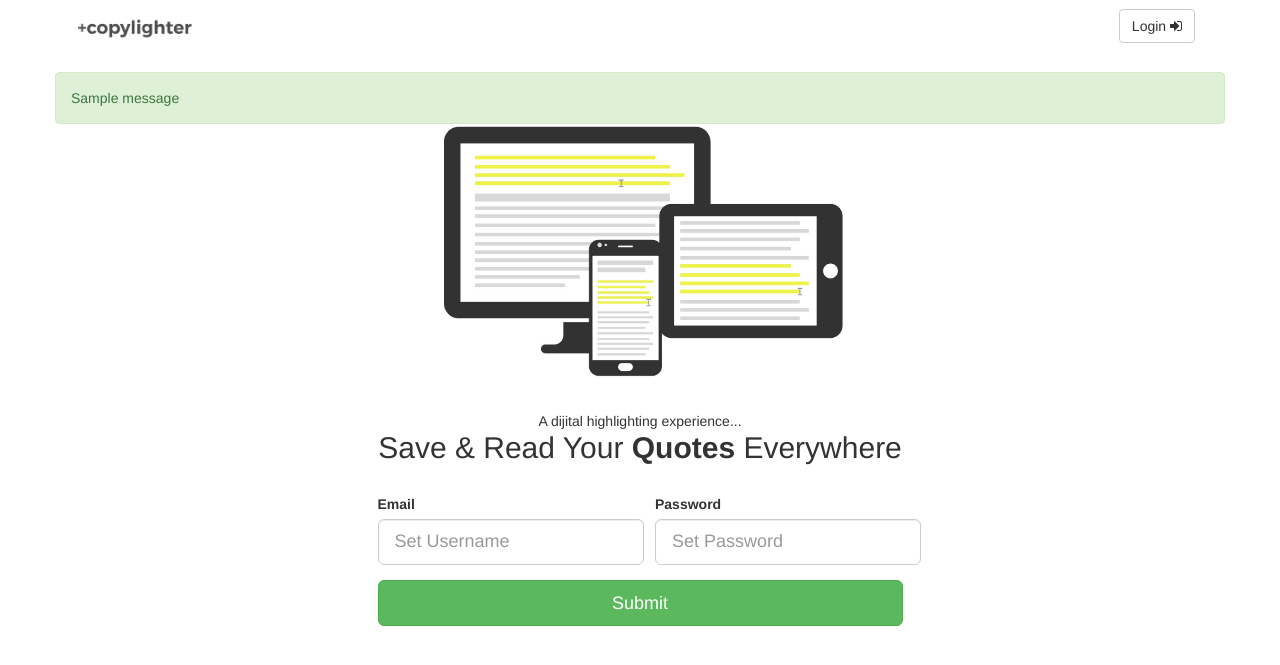
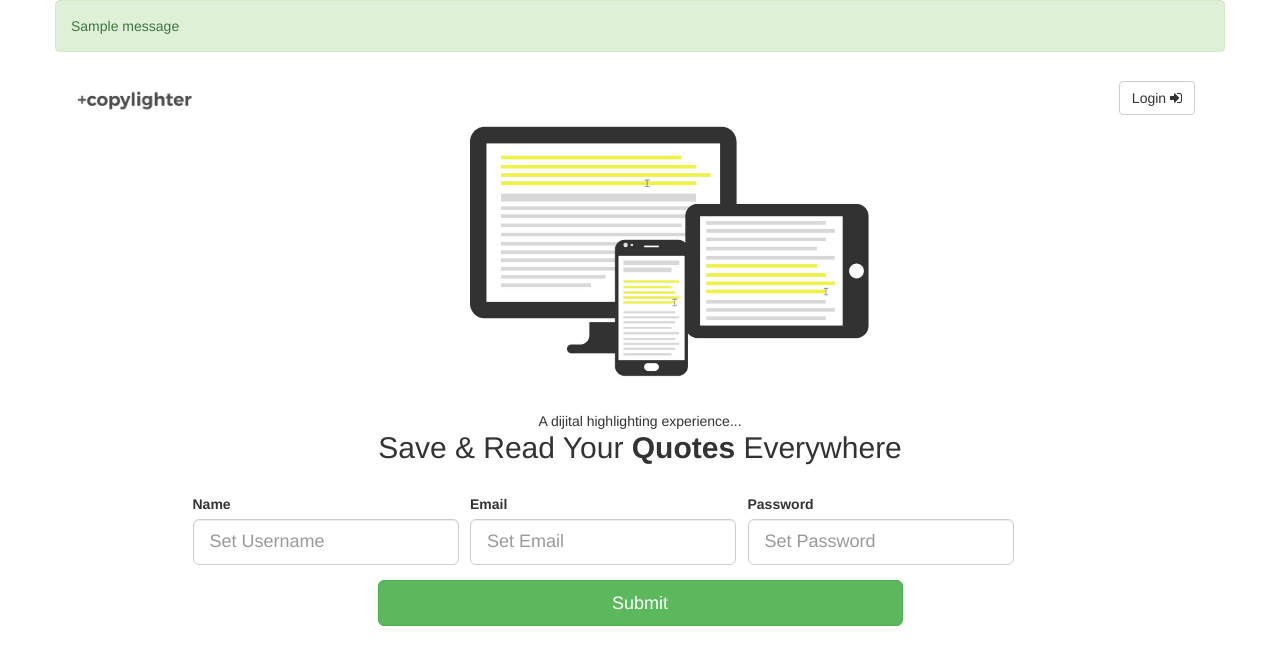
Before and after one commit to oyilmaztekin/flask-simple_crud-search-with-auth, a Python web app: template templates/index.html in a window 1280 px wide. Shown: the top 665 px of the page. Run offline with Jinja, Linux system fonts and the light colour scheme; the template is opened without the code that fills it: most values are stand-ins (such as "Sample title", 1, 10 or a date in 2020); one stand-in notice (Sample message) is shown; form fields are guessed from the names that the template uses.

Commit message:
registration tamam, name de eklendi, duplicate hatası flask olarak veriliyor. validation kısmına ekle...

```diff
--- a/forms.py
+++ b/forms.py
@@ -17,8 +17,9 @@ class LoginForm(Form):
 		__model__ = 'User'
 
 class SignUpForm(Form):
+	name = StringField(u'Username', [validators.Required()])
 	email = StringField(u'Email', [validators.Required()])
 	password = PasswordField(u'Password', [validators.Required()])
-	submit = SubmitField('Sign Up')
+	submit = SubmitField('Register & Start Copylighting')
 	class Meta():
 		__model__ = 'User'
--- a/manage.py
+++ b/manage.py
@@ -4,6 +4,7 @@ sys.path.append(os.path.abspath(os.path.join(os.path.dirname(__file__), '..')))
 
 from flask.ext.script import Manager, Server
 from copylighter import app
+
 
 manager = Manager(app)
 
--- a/templates/base.html
+++ b/templates/base.html
@@ -38,6 +38,25 @@
 		</head>
 
 		<body>
+			<div class="container-fluid" style="position:relative; z-index: 9;">
+				<div class="container">
+					<div class="row animated fadeIn">
+				{% with messages = get_flashed_messages(with_categories=true) %}
+			      {% if messages %}
+			        {% for category, message in messages %}
+			            {% if category == 'message' %}
+			              <div class="alert alert-warning" role="alert">
+			            {% else %}
+			              <div class="alert alert-{{ category }}" role="alert">
+			            {% endif %}
+			              {{ message }}
+			            </div>
+			        {% endfor %}
+			      {% endif %}
+			  {% endwith %}
+				</div>
+				</div>
+			</div>
 			<nav class="navbar animated fadeInDown">
 				<div class="container">
 					<div class="navbar-header">
@@ -66,21 +85,6 @@
 		</nav>
 		<div class="container">
 
-			<div class="row animated fadeIn" style="position:relative; z-index: 9;">
-				{% with messages = get_flashed_messages(with_categories=true) %}
-			      {% if messages %}
-			        {% for category, message in messages %}
-			            {% if category == 'message' %}
-			              <div class="alert alert-warning" role="alert">
-			            {% else %}
-			              <div class="alert alert-{{ category }}" role="alert">
-			            {% endif %}
-			              {{ message }}
-			            </div>
-			        {% endfor %}
-			      {% endif %}
-			  {% endwith %}
-			</div>
 
 
 		{% block content %}
@@ -94,9 +98,15 @@
 		<script src="{{url_for('static', filename='js/bootstrap.min.js')}}"></script>
 		<script src="{{url_for('static', filename='js/jquery.1.11.3.min.js')}}"></script>
 
+
 		{% block footer %}
 
 		{% endblock footer %}
+		<script type="text/javascript">
+  		$(function() {
+
+			});
+		</script>
 
 	</body>
 	</html>
--- a/templates/index.html
+++ b/templates/index.html
@@ -15,13 +15,22 @@
 
 			{{form.hidden_tag()}}
 
-			<div class="form-group animated fadeInUp col-md-3 col-lg-3 col-md-offset-3 col-lg-offset-3">
+			<div class="form-group animated fadeInUp col-md-3 col-lg-3 col-md-offset-1 col-lg-offset-1">
+				{{form.name.label}}
+				<div class="clearfix"></div>
+				{% if form.name.errors %}
+				<span class="text-danger"><strong>This field is required</strong></span>
+				{% endif %}
+				{{form.name(class="form-control input-lg", placeholder="Set Username")}}
+			</div>
+
+			<div class="form-group animated fadeInUp col-md-3 col-lg-3">
 				{{form.email.label}}
 				<div class="clearfix"></div>
 				{% if form.email.errors %}
 				<span class="text-danger"><strong>This field is required</strong></span>
 				{% endif %}
-				{{form.email(class="form-control input-lg", placeholder="Set Username")}}
+				{{form.email(class="form-control input-lg", placeholder="Set Email")}}
 			</div>
 
 			<div class="form-group animated fadeInUp col-md-3 col-lg-3">
--- a/templates/profile.html
+++ b/templates/profile.html
@@ -4,7 +4,7 @@
 
 {% block content %}
 {% if current_user.is_authenticated %}
-  Hi {{ current_user.email }}
+  Hi {{ current_user.name }}
 {% endif %}
 
 
```
Also changed, not shown: models.py (+4 -3 lines), templates/register.html (+8 -0 lines), views.py (+18 -8 lines), 5 other files.
